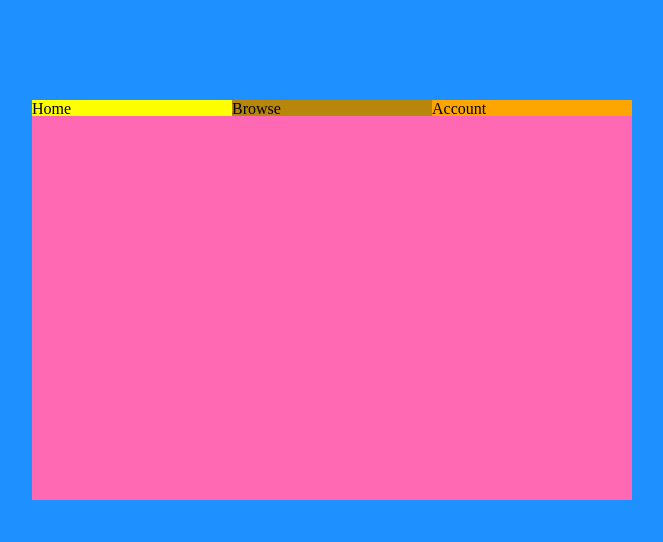
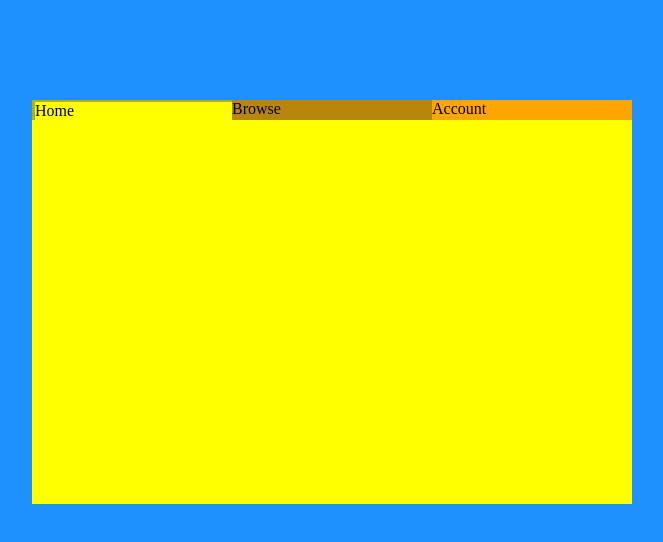
Before and after one commit to JubbeArt/TDDD97-labs, a plain HTML site: page profileview.html in a window 1280 px wide. Shown: the whole page, without its empty margins (308-971 px from the left). Drawn offline with Linux system fonts and the light colour scheme.

Commit message:
Step 6: Home now default, selected tab now marked. (solution still ugly)

```diff
--- a/client.css
+++ b/client.css
@@ -81,37 +81,37 @@ h2 {
 
 #nav {
     width: inherit;
-    height: 16px;
+    height: 20px;
     display: flex;
     flex-direction: row;
     background-color: green;
 }
 
-#homebutton {
+#nav div {
+    box-sizing:border-box;
     width: 200px;
     height: inherit;
+    cursor: pointer;
+}
+#homebutton {
     background-color: yellow;
 }
 
 #browsebutton {
-    width: 200px;
-    height: inherit;
     background-color: darkgoldenrod;
 }
 
 #accountbutton {
-    width: 200px;
-    height: inherit;
     background-color: orange;
 }
 
-#nav a {
-    text-decoration: none;
-    color: black;
+.selected {
+    border-left:3px solid rgba(0, 0, 0, 0.3);
+    border-top:2px solid rgba(0, 0, 0, 0.3);
 }
 
 #homeview {
-    display: none;
+    /* display: none; */
     height: 384px;
     width: inherit;
     background-color: yellow;
--- a/profileview.html
+++ b/profileview.html
@@ -10,9 +10,9 @@
 <body>
     <div id="profileview">
         <div id="nav">
-            <div id="homebutton" onclick="handleNav(1)">Home</div>
-            <div id="browsebutton" onclick="handleNav(2)">Browse</div>
-            <div id="accountbutton" onclick="handleNav(3)">Account</div>
+            <div id="homebutton" class="selected" onclick="handleNav(this)">Home</div>
+            <div id="browsebutton" onclick="handleNav(this)">Browse</div>
+            <div id="accountbutton" onclick="handleNav(this)">Account</div>
         </div>
 
         <div id="homeview"></div>
--- a/profileview.js
+++ b/profileview.js
@@ -1,19 +1,35 @@
-function handleNav(id) {
+function handleNav(button) {
+    homebutton = document.getElementById("homebutton")
+    browsebutton = document.getElementById("browsebutton")
+    accountbutton = document.getElementById("accountbutton")
+
     homeview = document.getElementById("homeview")
     browseview = document.getElementById("browseview")
     accountview = document.getElementById("accountview")
 
-    if(id === 1) {
+    if(button === homebutton) {
             homeview.style.display = 'block'
             browseview.style.display = 'none'
             accountview.style.display = 'none'
-    } else if(id === 2) {
+
+            homebutton.className = 'selected'
+            browsebutton.className = ''
+            accountbutton.className = ''
+    } else if(button === browsebutton) {
             homeview.style.display = 'none'
             browseview.style.display = 'block'
             accountview.style.display = 'none'
+
+            homebutton.className = ''
+            browsebutton.className = 'selected'
+            accountbutton.className = ''
     } else {
             homeview.style.display = 'none'
             browseview.style.display = 'none'
             accountview.style.display = 'block'
+
+            homebutton.className = ''
+            browsebutton.className = ''
+            accountbutton.className = 'selected'
     }
 }
```
